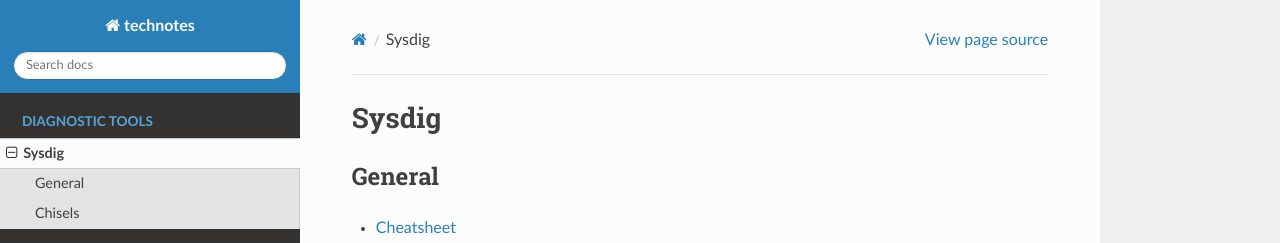
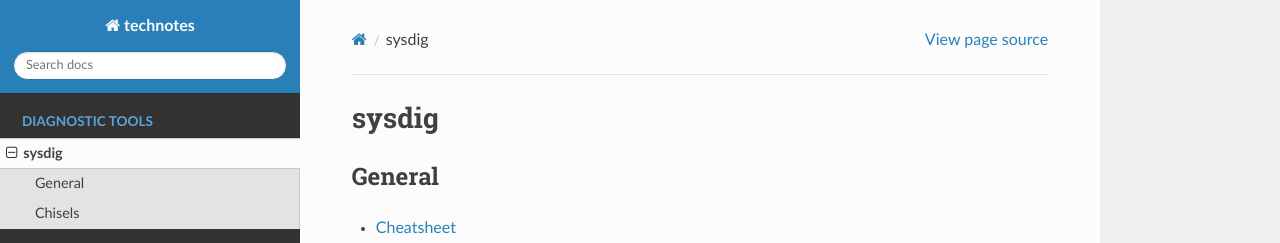
Before and after one commit to heterotopian/technotes, a Sphinx documentation site: the page built from source/sysdig.rst, in a window 1280 px wide. Shown: the top 243 px of the page. Built offline with Sphinx 7.4.7 and the Read the Docs theme 2.0.0, drawn with Linux system fonts in a browser that asks for light colours; pages that are not in the unit, such as notebooks, are missing from menus.

Commit message:
Minor changes

```diff
--- a/source/sysdig.rst
+++ b/source/sysdig.rst
@@ -1,7 +1,7 @@
 .. _sysdig:
 
 ======
-Sysdig
+sysdig
 ======
 
 General
```
